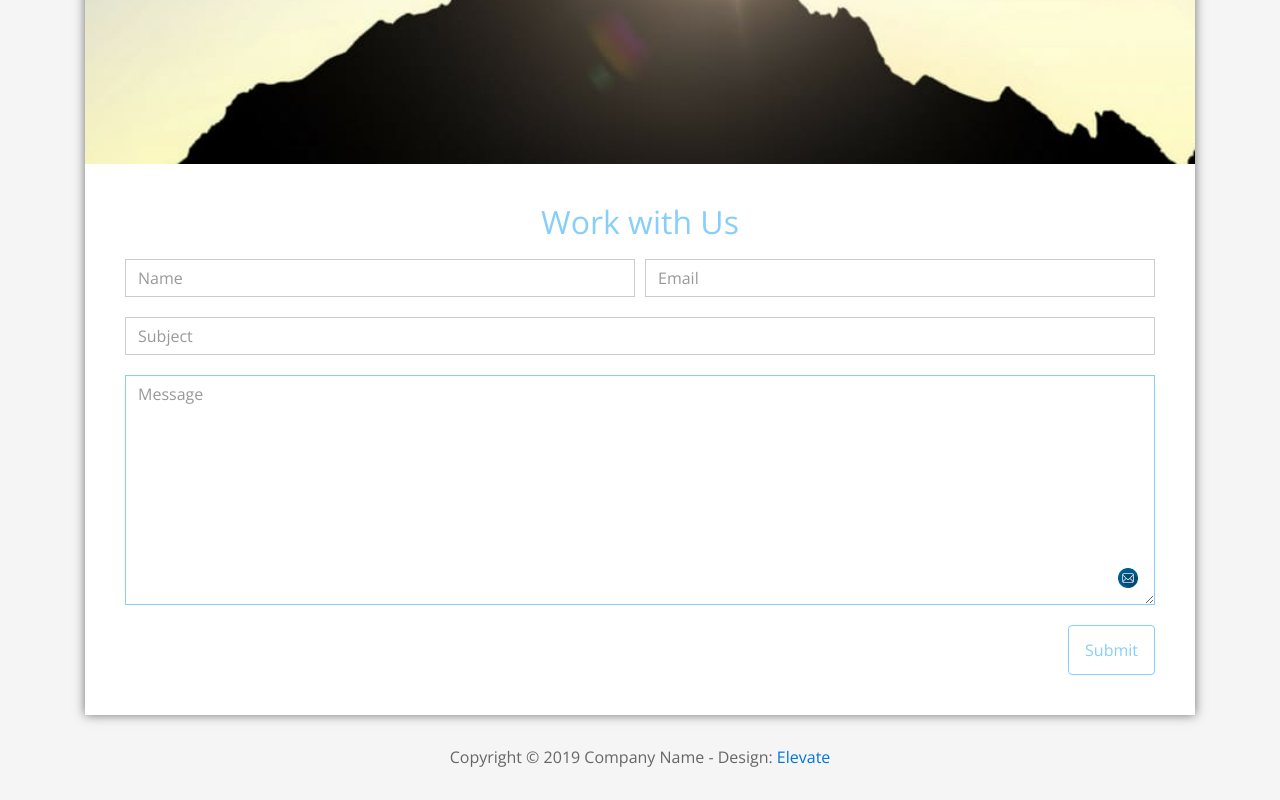
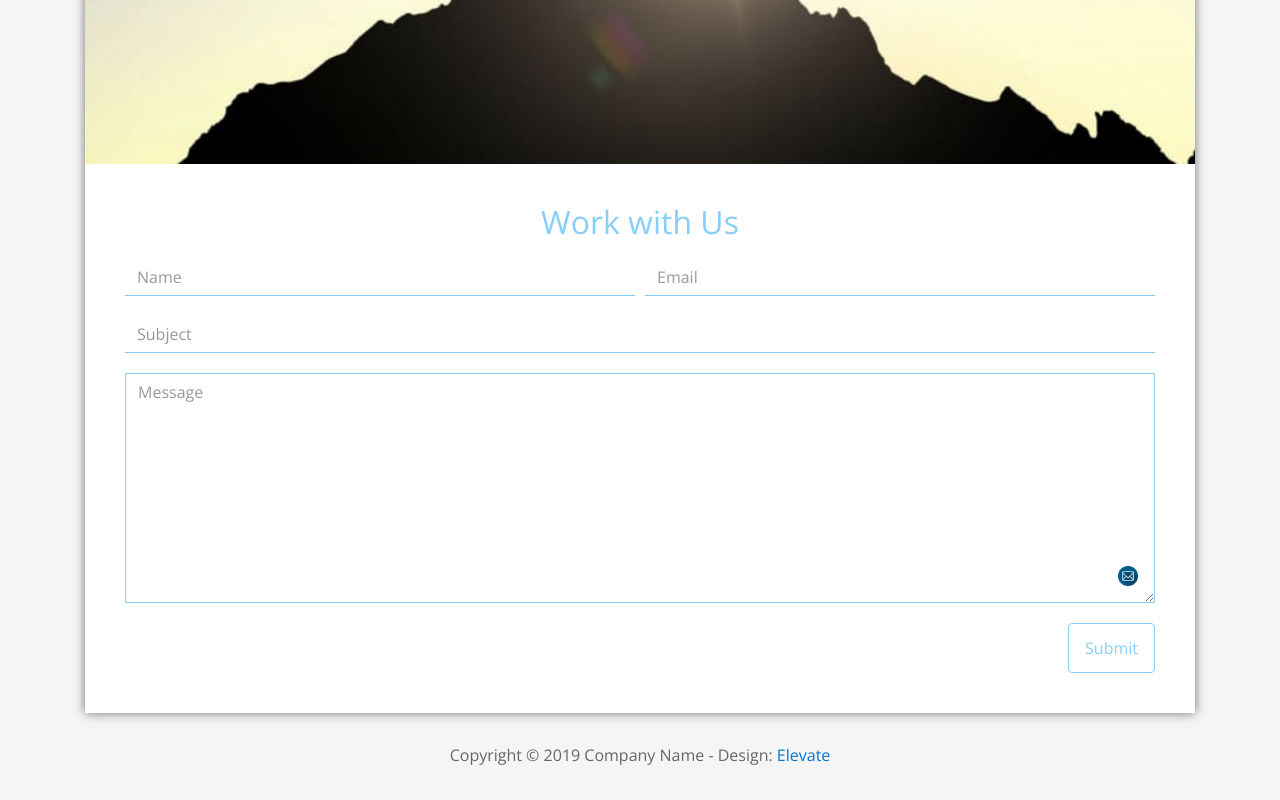
Before and after one commit to cypralex/FL-12, a plain HTML site: page FL12_HW2/homework/index.html in a window 1280 px wide. Shown: the part 4409-5209 px from the top of the page. Drawn offline with nearby package versions, Linux system fonts and the light colour scheme.

Commit message:
Update style.css

```diff
--- a/FL12_HW2/homework/css/style.css
+++ b/FL12_HW2/homework/css/style.css
@@ -69,6 +69,10 @@
          line-height: 30px;
          text-indent: 25px;
     }
+     input[type="text"], input[type="email"]{
+	       	border: none;
+	       	border-bottom: 1px solid lightskyblue;
+	   }
      section.tm-content-box input.form-control:focus {
          background-color: lightskyblue;
          border-color: lightskyblue;
```
